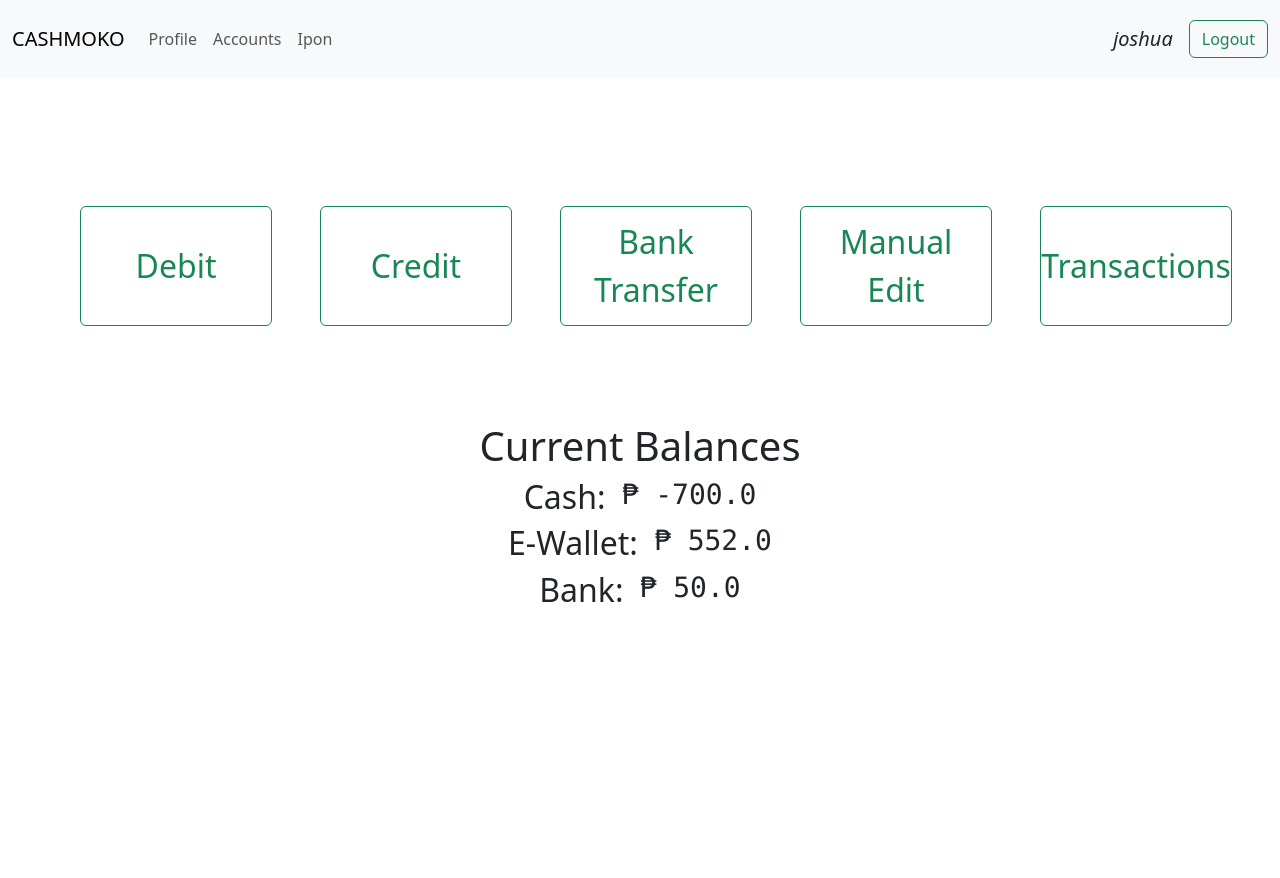
After one commit to LRDB/CASHMOKO, a Django app: page /user_balances in a window 1280 px wide. The commit adds this page. Run offline with Django 5.2, Linux system fonts and the light colour scheme; a user stored in the database is signed in; data comes from the database, SQL or seed files in the repository; both versions use the stored data as it was after the commit.

Commit message:
feat: add working user balances page and transaction page

```diff
--- /dev/null
+++ b/cashmoko/main/static/main/userbalances.css
@@ -0,0 +1,20 @@
+#page {
+    height: 100vh;
+    vertical-align: center;
+}
+
+.bank-buttons {
+    display: flex;
+    font-size: 2rem;
+    justify-content: center;
+    align-items: center;
+    width: 15vw;
+    height: 15vh;
+    justify-content: center;
+    margin: 4em 0em 3em 1em;
+}
+
+a {
+    text-decoration: none;
+    color: black;
+}
--- a/cashmoko/main/static/main/userpage.css
+++ b/cashmoko/main/static/main/userpage.css
@@ -71,7 +71,6 @@
 .text {
     width: calc(70% - 4rem);
     /* Adjust the width based on the desired ratio */
-    font-size: 1.5rem;
     padding: 0% 2%;
     margin: 1rem 0rem 1rem 1rem;
 }
@@ -92,3 +91,7 @@
 .currencies {
     color: white;
 }
+
+.totalBalances {
+    font-size: clamp(1rem, 1.5vw, 1.1rem)
+}
--- /dev/null
+++ b/cashmoko/main/templates/main/userbalances.html
@@ -0,0 +1,31 @@
+{% extends 'main/userbase.html' %}
+
+{% block stylesheet %}
+"static/main/userbalances.css"
+{% endblock %}
+
+{% block title %}
+Balances
+{% endblock %}
+
+{% block content %}
+<section id="page">
+    <div class="d-flex justify-content-center gap-3">
+        <!-- Buttons -->
+        {% for type in transaction_types %}
+        <a href="{% url type %}"><button type="button" class="btn btn-outline-success bank-buttons">{{type}}</button></a>
+        {% endfor %}
+    </div>
+
+    <div>
+        <h1 class="d-flex justify-content-center gap-3">Current Balances</h1>
+        {% for type, amount in accounts.items %}
+        <div class="d-flex justify-content-center gap-3">
+            <h2 class="text-center">{{type}}:</h2>
+            <h3 class="text-center font-monospace">₱ {{amount}}</h3>
+        </div>
+        {% endfor %}
+    </div>
+</section>
+
+{% endblock %}
--- a/cashmoko/main/templates/main/userbase.html
+++ b/cashmoko/main/templates/main/userbase.html
@@ -11,7 +11,7 @@
     <body>
        <nav class="navbar navbar-expand-lg bg-body-tertiary">
         <div class="container-fluid">
-            <a class="navbar-brand" href="#">CASHMOKO</a>
+            <a class="navbar-brand" href="{% url 'userpage' %}">CASHMOKO</a>
             <button class="navbar-toggler" type="button" data-bs-toggle="collapse" data-bs-target="#navbarSupportedContent" aria-controls="navbarSupportedContent" aria-expanded="false" aria-label="Toggle navigation">
             <span class="navbar-toggler-icon"></span>
             </button>
@@ -21,14 +21,14 @@
                 <a class="nav-link" href="#">Profile</a>
                 </li>
                 <li class="nav-item">
-                <a class="nav-link" href="#">Transaction</a>
+                <a class="nav-link" href="{% url 'user_balances' %}">Accounts</a>
                 </li>
                 <li class="nav-item">
                 <a class="nav-link" href="#">Ipon</a>
                 </li>
             </ul>
             <div class="d-flex flex-row align-items-center gap-3">
-                <p class="fs-5 fw-normal fst-italic" style="margin: 1rem 1rem 1rem 0">{% block username %}{% endblock %}</p>
+                <p class="fs-5 fw-normal fst-italic" style="margin: 1rem 1rem 1rem 0">{{ls.username}}</p>
             </div>
                 <form method="post" class="d-flex" action="{% url 'logout_user' %}">
                     {% csrf_token %}
--- a/cashmoko/main/urls.py
+++ b/cashmoko/main/urls.py
@@ -4,5 +4,11 @@ from . import views
 urlpatterns = [
     path("", views.home, name="home"),
     path("userpage", views.userpage, name="userpage"),
-    path("logout_user" , views.logout_user, name="logout_user")
+    path("logout_user", views.logout_user, name="logout_user"),
+    path("user_balances", views.user_balances, name="user_balances"),
+    path("Debit", views.Debit, name="Debit"),
+    path("Credit", views.Credit, name="Credit"),
+    path("Manual Edit", views.Manual_Edit, name="Manual Edit"),
+    path("Bank Transfer", views.Bank_Transfer, name="Bank Transfer"),
+    path("Transactions", views.Transactions, name="Transactions"),
 ]
--- a/cashmoko/main/views.py
+++ b/cashmoko/main/views.py
@@ -52,6 +52,7 @@ def home(response):
 @csrf_protect
 @login_required
 def userpage(response):
+    accounts = {"Cash": 0.0, "E-Wallet": 0.0, "Bank": 0.0}
 
     ls = response.user
     if ls.person.verified == False:
@@ -95,6 +96,14 @@ def userpage(response):
                 banks[end] += v["amount"]
             v["done"] = True
 
+    for bank in banks:
+        if bank in ["BDO", "BPI"]:
+            accounts["Bank"] += banks[bank]
+        elif bank == "Wallet".upper():
+            accounts["Cash"] += banks[bank]
+        elif bank in ["MAYA", "GCASH"]:
+            accounts["E-Wallet"] += banks[bank]
+
     person.save()
     last_transactions = [v for k, v in list(m.items())[::-1] if k != "0"][:8]
     q = person.quote
@@ -107,5 +116,78 @@ def userpage(response):
             "last_transactions": last_transactions,
             "q": q,
             "currencies": currencies,
+            "accounts": accounts,
         },
     )
+
+
+@csrf_protect
+@login_required
+def user_balances(response):
+    accounts = {"Cash": 0.0, "E-Wallet": 0.0, "Bank": 0.0}
+    transaction_types = [
+        "Debit",
+        "Credit",
+        "Bank Transfer",
+        "Manual Edit",
+        "Transactions",
+    ]
+
+    ls = response.user
+    person = ls.person
+    m = person.moneytransactions
+    banks = person.bankaccounts
+
+    for bank in banks:
+        if bank in ["BDO", "BPI"]:
+            accounts["Bank"] += banks[bank]
+        elif bank == "Wallet".upper():
+            accounts["Cash"] += banks[bank]
+        elif bank in ["MAYA", "GCASH"]:
+            accounts["E-Wallet"] += banks[bank]
+
+    return render(
+        response,
+        "main/userbalances.html",
+        {
+            "ls": ls,
+            "transaction_types": transaction_types,
+            "accounts": accounts,
+        },
+    )
+
+
+def Debit(response):
+    ls = response.user
+    return render(response, "main/debit.html", {"ls": ls})
+
+
+def Credit(response):
+    ls = response.user
+    return render(response, "main/credit.html", {"ls": ls})
+
+
+def Manual_Edit(response):
+    ls = response.user
+    return render(response, "main/manual_edit.html", {"ls": ls})
+
+
+def Bank_Transfer(response):
+    ls = response.user
+    return render(response, "main/bank_transfer.html", {"ls": ls})
+
+
+def Transactions(response):
+    ls = response.user
+    person = ls.person
+    m = person.moneytransactions
+    banks = person.bankaccounts
+    last_transactions = [v for k, v in list(m.items())[::-1] if k != "0"]
+    return render(
+        response,
+        "main/transactions.html",
+        {
+            "ls": ls,
+            "last_transactions": last_transactions,
+        },
+    )
```
Also changed, not shown: cashmoko/main/static/main/transactions.css (added, +16 -0 lines), cashmoko/main/templates/main/bank_transfer.html (added, +9 -0 lines), cashmoko/main/templates/main/credit.html (added, +9 -0 lines), cashmoko/main/templates/main/debit.html (added, +9 -0 lines), cashmoko/main/templates/main/manual_edit.html (added, +9 -0 lines), cashmoko/main/templates/main/transactions.html (+21 -10 lines), cashmoko/main/templates/main/userpage.html (+4 -6 lines), cashmoko/db.sqlite3.
